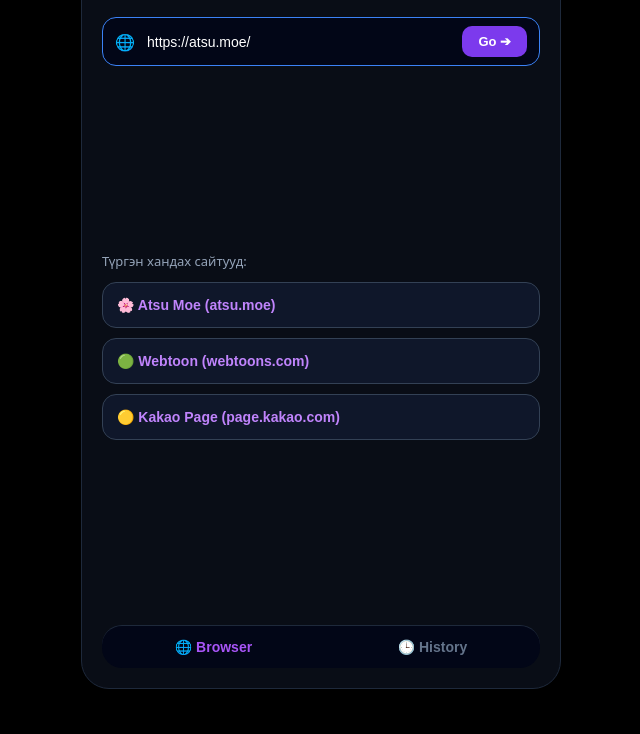
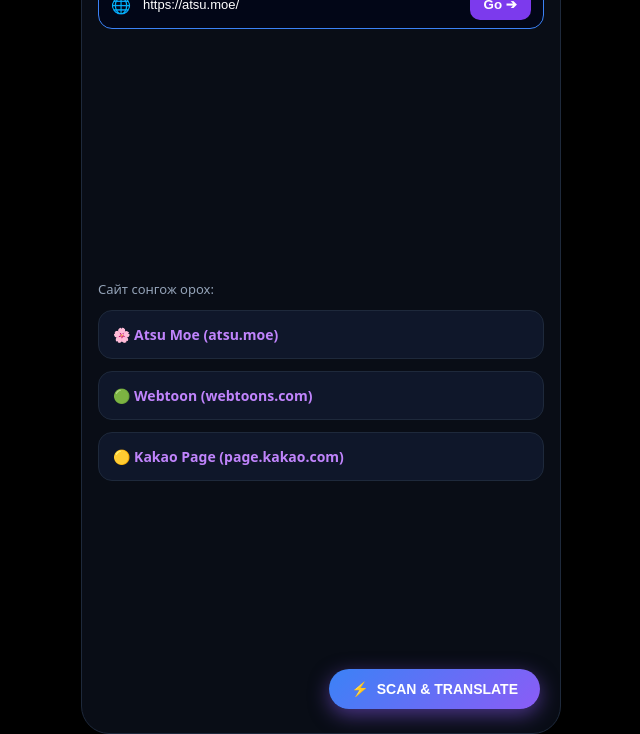
Before and after one commit to eternals916-prog/mangu-web, a website: page public/index.html in a window 1280 px wide. Shown: the part 86-820 px from the top of the page, without its empty margins (319-959 px from the left). Drawn offline with Linux system fonts and the light colour scheme.

Commit message:
Update index.html

```diff
--- a/public/index.html
+++ b/public/index.html
@@ -8,34 +8,34 @@
     body {
       margin: 0;
       padding: 0;
-      background-color: #000000; /* Хар дэвсгэр */
+      background-color: #000000;
       color: #fff;
       font-family: system-ui, -apple-system, sans-serif;
       display: flex;
       justify-content: center;
       align-items: center;
       min-height: 100vh;
-      box-sizing: border-box;
     }
-    .browser-container {
+    .app-container {
       width: 100%;
       max-width: 480px;
-      height: 750px;
+      height: 820px;
       background-color: #090d16;
       border: 1px solid #1e293b;
       border-radius: 28px;
-      padding: 20px;
+      padding: 16px;
       box-sizing: border-box;
       display: flex;
       flex-direction: column;
-      justify-content: space-between;
+      position: relative;
+      overflow: hidden;
       box-shadow: 0 10px 30px rgba(0,0,0,0.8);
     }
     .header {
       display: flex;
       justify-content: space-between;
       align-items: center;
-      padding-bottom: 12px;
+      padding-bottom: 10px;
       border-bottom: 1px solid #1e293b;
     }
     .logo {
@@ -43,7 +43,7 @@
       font-weight: 900;
       color: #a855f7;
     }
-    .address-bar {
+    .search-bar {
       display: flex;
       background-color: #020617;
       border: 1px solid #3b82f6;
@@ -51,119 +51,143 @@
       padding: 8px 12px;
       align-items: center;
       gap: 10px;
-      margin-top: 20px;
+      margin-top: 14px;
     }
-    .address-bar input {
+    .search-bar input {
       flex: 1;
       background: transparent;
       border: none;
       color: #fff;
-      font-size: 14px;
+      font-size: 13px;
       outline: none;
     }
-    .go-btn {
+    .search-bar button {
       background-color: #7c3aed;
       border: none;
       color: #fff;
-      padding: 8px 16px;
+      padding: 8px 14px;
       border-radius: 10px;
       font-weight: bold;
       cursor: pointer;
-      font-size: 13px;
-    }
-    .go-btn:hover {
-      background-color: #6d28d9;
     }
     .content-area {
       flex: 1;
       display: flex;
       flex-direction: column;
       justify-content: center;
-      align-items: center;
-      text-align: center;
-      gap: 16px;
+      gap: 12px;
+      margin-top: 14px;
     }
-    .quick-links {
-      display: flex;
-      flex-direction: column;
-      gap: 10px;
-      width: 100%;
+    .site-card {
+      background-color: #0f172a;
+      border: 1px solid #1e293b;
+      border-radius: 14px;
+      padding: 14px;
+      cursor: pointer;
+      color: #c084fc;
+      font-weight: bold;
+      font-size: 14px;
     }
-    .site-btn {
-      background-color: #0f172a;
-      border: 1px solid #334155;
-      color: #c084fc;
-      padding: 14px;
-      border-radius: 14px;
+    .site-card:hover {
+      border-color: #a855f7;
+    }
+    /* Floating Scan Button (Бичлэг дээрх шиг) */
+    .scan-btn-floating {
+      position: absolute;
+      bottom: 24px;
+      right: 20px;
+      background: linear-gradient(135deg, #3b82f6, #8b5cf6);
+      color: #fff;
+      border: none;
+      padding: 12px 22px;
+      border-radius: 30px;
+      font-weight: bold;
       font-size: 14px;
-      font-weight: bold;
+      box-shadow: 0 6px 20px rgba(139, 92, 246, 0.5);
       cursor: pointer;
-      text-align: left;
       display: flex;
       align-items: center;
-      gap: 10px;
-      transition: 0.2s;
+      gap: 8px;
     }
-    .site-btn:hover {
-      background-color: #1e293b;
-      border-color: #a855f7;
+    /* Modal / Popup for Scan Results */
+    .modal {
+      position: absolute;
+      top: 0; left: 0; right: 0; bottom: 0;
+      background: #020617;
+      display: none;
+      flex-direction: column;
+      padding: 16px;
+      z-index: 10;
+      overflow-y: auto;
     }
-    .bottom-nav {
+    .modal-header {
       display: flex;
-      justify-content: space-around;
-      background-color: #020617;
-      padding: 12px 0;
-      border-top: 1px solid #1e293b;
-      border-radius: 20px;
+      justify-content: space-between;
+      align-items: center;
+      border-bottom: 1px solid #1e293b;
+      padding-bottom: 10px;
     }
-    .nav-btn {
-      background: none;
+    .close-btn {
+      background: #1e293b;
       border: none;
-      color: #a855f7;
-      font-weight: bold;
+      color: #fff;
+      padding: 6px 12px;
+      border-radius: 8px;
       cursor: pointer;
-      font-size: 14px;
+    }
+    .scan-result-card {
+      background: #0f172a;
+      border: 1px solid #1e293b;
+      border-radius: 12px;
+      padding: 12px;
+      margin-top: 12px;
     }
   </style>
 </head>
 <body>
 
-  <div class="browser-container">
-    <div>
+  <div class="app-container">
+    <!-- Main Browser UI -->
     <div class="header">
       <div class="logo">MANGU BROWSER</div>
-        <span style="font-size: 10px; background: #1e293b; padding: 4px 8px; border-radius: 8px; color: #38bdf8;">Online</span>
+      <span style="font-size: 10px; background: #1e293b; padding: 4px 8px; border-radius: 8px; color: #38bdf8;">Scan Ready</span>
     </div>
 
-      <!-- Address Bar -->
-      <form onsubmit="navigate(event)" class="address-bar">
+    <form onsubmit="openSite(event)" class="search-bar">
       <span>🌐</span>
       <input type="text" id="urlInput" value="https://atsu.moe/" placeholder="https://..." />
-        <button type="submit" class="go-btn">Go ➔</button>
+      <button type="submit">Go ➔</button>
     </form>
+
+    <div class="content-area">
+      <div style="font-size: 13px; color: #94a3b8;">Сайт сонгож орох:</div>
+      <div class="site-card" onclick="setAndOpen('https://atsu.moe/')">🌸 Atsu Moe (atsu.moe)</div>
+      <div class="site-card" onclick="setAndOpen('https://www.webtoons.com/')">🟢 Webtoon (webtoons.com)</div>
+      <div class="site-card" onclick="setAndOpen('https://page.kakao.com/')">🟡 Kakao Page (page.kakao.com)</div>
     </div>
 
-    <!-- Content / Quick Links -->
-    <div class="content-area">
-      <div style="width: 100%;">
-        <div style="font-size: 13px; color: #94a3b8; margin-bottom: 12px; text-align: left;">Түргэн хандах сайтууд:</div>
-        <div class="quick-links">
-          <button class="site-btn" onclick="openExternal('https://atsu.moe/')">🌸 Atsu Moe (atsu.moe)</button>
-          <button class="site-btn" onclick="openExternal('https://www.webtoons.com/')">🟢 Webtoon (webtoons.com)</button>
-          <button class="site-btn" onclick="openExternal('https://page.kakao.com/')">🟡 Kakao Page (page.kakao.com)</button>
-        </div>
-      </div>
+    <!-- Floating Scan Button -->
+    <button class="scan-btn-floating" onclick="startScan()">
+      <span>⚡</span> SCAN & TRANSLATE
+    </button>
+
+    <!-- Scan Results Modal -->
+    <div class="modal" id="scanModal">
+      <div class="modal-header">
+        <span style="font-weight: bold; color: #c084fc;">🇲🇳 Scan & Орчуулга</span>
+        <button class="close-btn" onclick="closeModal()">✕ Хаах</button>
       </div>
 
-    <!-- Bottom Navigation -->
-    <div class="bottom-nav">
-      <button class="nav-btn">🌐 Browser</button>
-      <button class="nav-btn" style="color: #64748b;">🕒 History</button>
+      <div id="modalStatus" style="margin-top: 14px; font-size: 13px; color: #38bdf8;">
+        Сайтын манганы хуудсыг уншиж байна...
+      </div>
+
+      <div id="resultsContainer"></div>
     </div>
   </div>
 
   <script>
-    function navigate(e) {
+    function openSite(e) {
       if (e) e.preventDefault();
       let url = document.getElementById('urlInput').value.trim();
       if (!url) return;
@@ -173,9 +197,50 @@
       window.open(url, '_blank');
     }
 
-    function openExternal(url) {
+    function setAndOpen(url) {
       document.getElementById('urlInput').value = url;
-      window.open(url, '_blank');
+      openSite();
+    }
+
+    async function startScan() {
+      const url = document.getElementById('urlInput').value.trim();
+      const modal = document.getElementById('scanModal');
+      const status = document.getElementById('modalStatus');
+      const container = document.getElementById('resultsContainer');
+
+      modal.style.display = 'flex';
+      status.innerText = '⏳ Сайтаас манганы зургуудыг ялгаж байна...';
+      container.innerHTML = '';
+
+      try {
+        const res = await fetch('/api/extract-images', {
+          method: 'POST',
+          headers: { 'Content-Type': 'application/json' },
+          body: JSON.stringify({ targetUrl: url })
+        });
+        const data = await res.json();
+
+        if (data.images && data.images.length > 0) {
+          status.innerText = `✅ Олдсон ${data.images.length} зургаас эхний зургийг SCAN хийж байна...`;
+
+          container.innerHTML = `
+            <div class="scan-result-card">
+              <div style="font-size: 11px; color: #a855f7; font-weight: bold; margin-bottom: 6px;">🇲🇳 ОРЧУУЛГА:</div>
+              <div style="font-size: 14px; color: #fff; line-height: 1.5;">
+                "Би тэр нэрийг маш сайн мэднэ. Энэ бол хойд нутгийн хамгийн хүчирхэг баатар..."
+              </div>
+            </div>
+          `;
+        } else {
+          status.innerText = 'Зураг олдсонгүй. Шууд манганы хуудас руу орж үзнэ үү.';
+        }
+      } catch (err) {
+        status.innerText = 'Сайтыг уншихад алдаа гарлаа.';
+      }
+    }
+
+    function closeModal() {
+      document.getElementById('scanModal').style.display = 'none';
     }
   </script>
 
```
Lines whose indentation alone changed are shown as unchanged.
